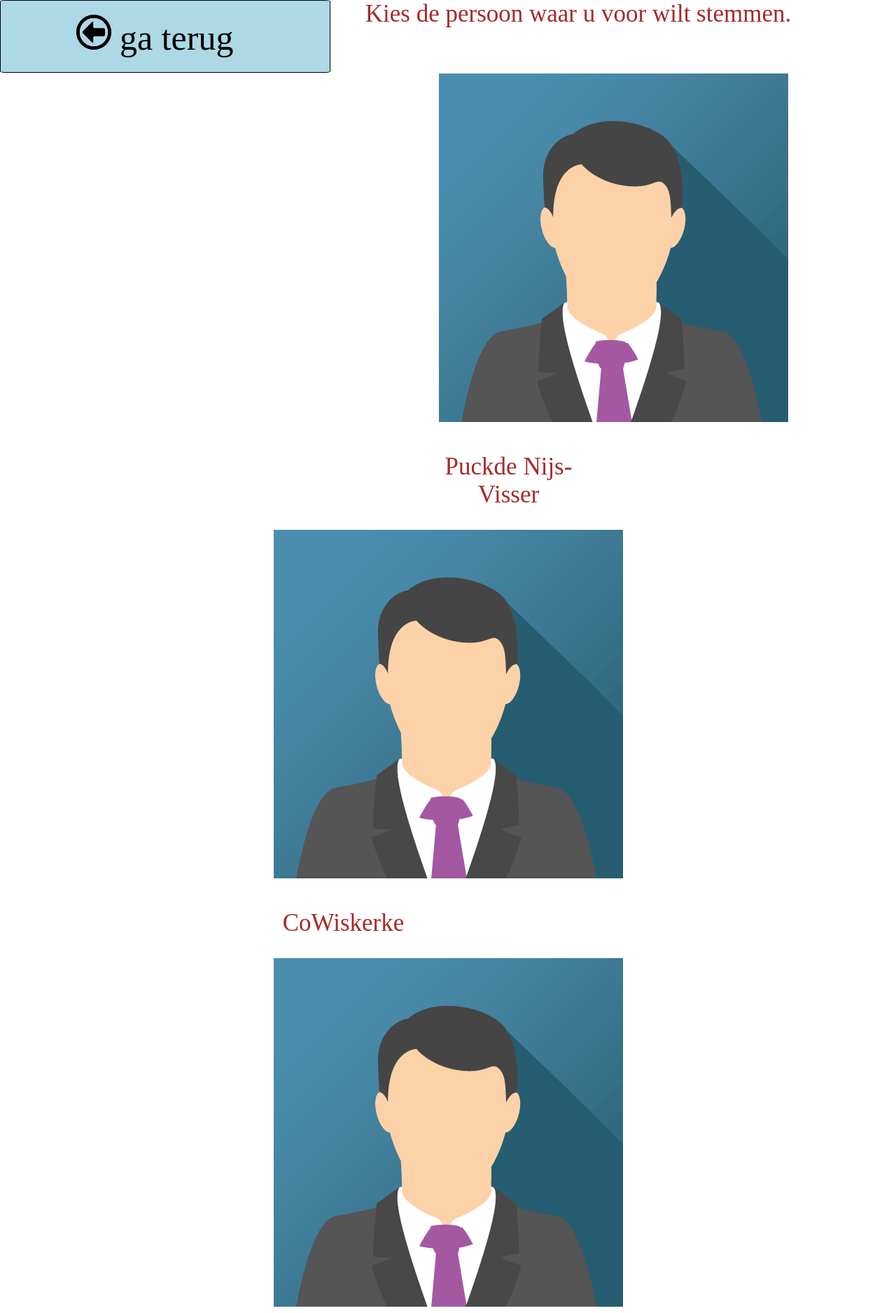
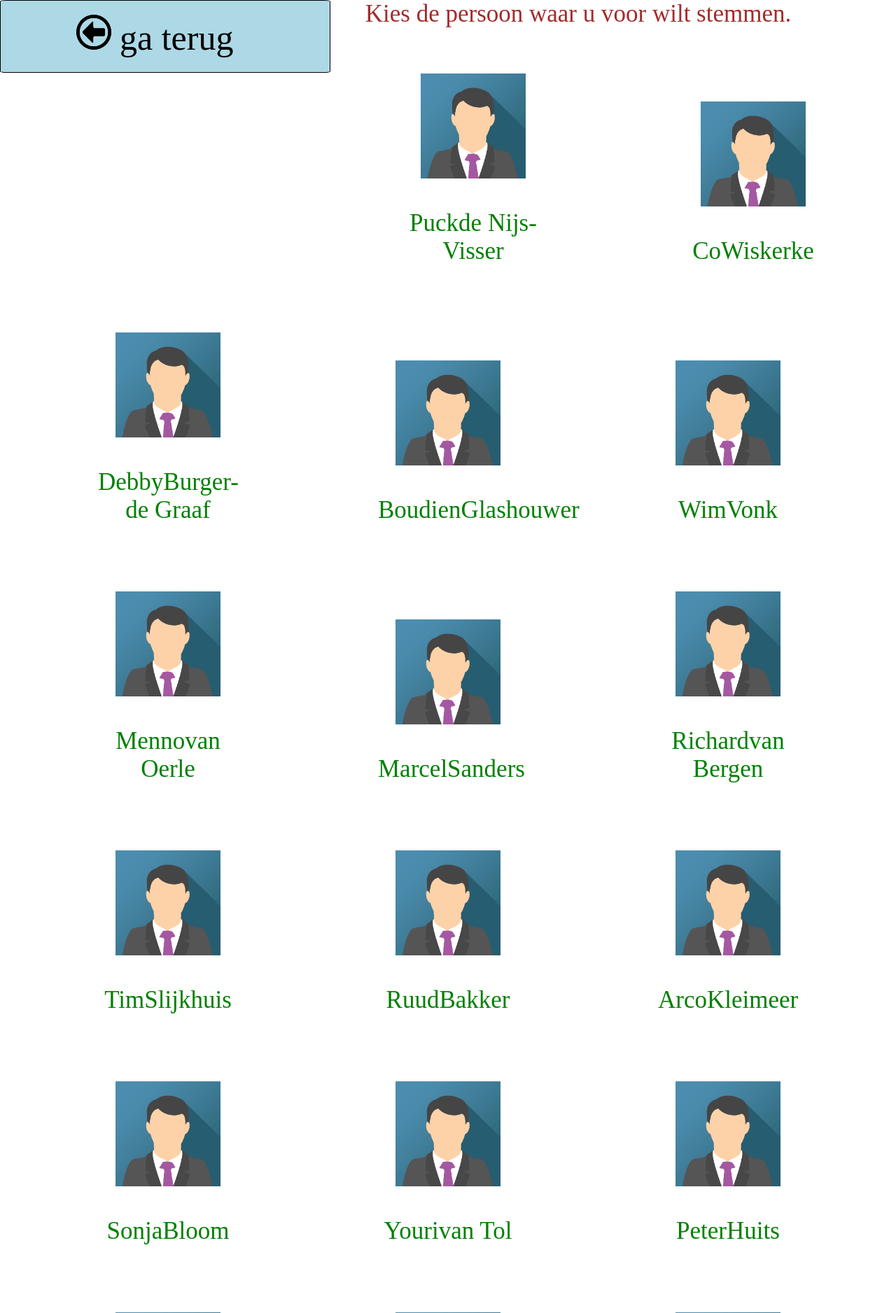
Before and after one commit to Daan7777/pro_coding, a PHP site: page /persoon.php?partij=1 in a window 1280 px wide. Shown: the top 1876 px of the page at 70% size. Run offline with PHP 8.4, Linux system fonts and the light colour scheme; the visitor is signed in with stand-in values (Sample User, id 1); data comes from the database, SQL or seed files in the repository.

```diff
--- a/styles.css
+++ b/styles.css
@@ -110,7 +110,6 @@ button {
   margin-inline-start: 0px;
   margin-inline-end: 0px;
   text-decoration: none;
-  color: brown;
 }
 
 .nodecoration {
@@ -158,6 +157,11 @@ button {
   float: left;
 }
 
+.partij2 {
+  max-height: 150px;
+  max-width: 150px;
+}
+
 .blok {
   margin-top: 30px;
   margin-left: 100px;
@@ -165,6 +169,15 @@ button {
   max-width: 500px;
   max-height: 300px;
   display: inline-block;
+}
+
+.choose {
+  color: green;
+}
+
+.choose:hover{
+  color: red;
+  background-color: gray;
 }
 
 .midden {
@@ -178,6 +191,7 @@ button {
   text-align: right;
   text-align: top;
   width: 300px;
+  color: black;
 }
 
 .progress {
```
